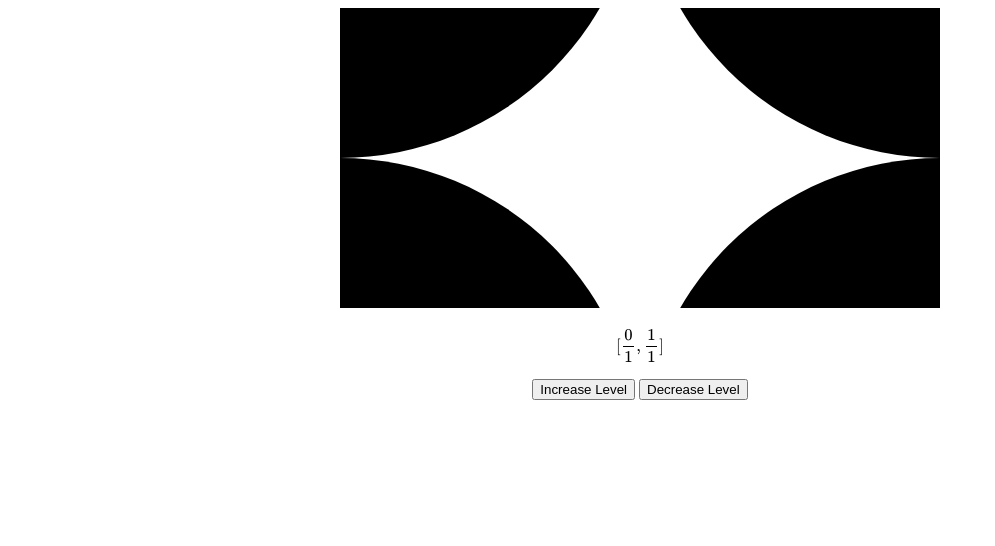
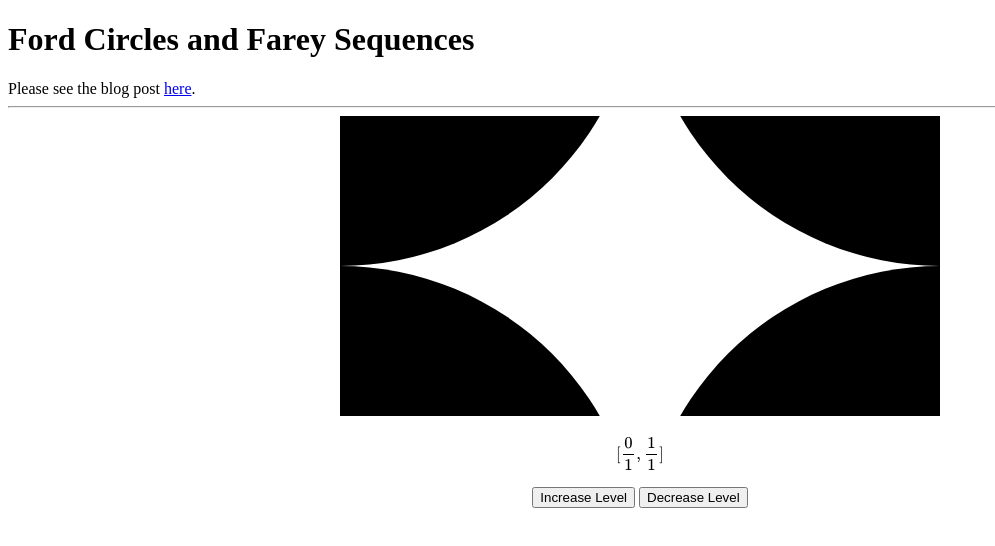
Before and after one commit to dmackinnon1/fareyford, a plain HTML site: page index.html in a window 1280 px wide. Shown: the whole page, without its empty margins (0-995 px from the left). Drawn offline with nearby package versions, Linux system fonts and the light colour scheme; some packages are replaced by stand-ins of ours.

Commit message:
added link to blog post

```diff
--- a/index.html
+++ b/index.html
@@ -30,6 +30,9 @@ function computeFareyFord(){
 <title>Ford Circles</title>
 </head>
 <body>
+	<h1> Ford Circles and Farey Sequences</h1>
+	Please see the blog post <a href="https://www.mathrecreation.com/2019/01/farey-sequences-and-ford-circles-in.html">here</a>.
+	<hr>
 	<div style="text-align:center;" id='svg'></div>
 	<div style="text-align:center;" id='fractions'></div>
 	<div style="text-align:center;" id='controllers'>
```
